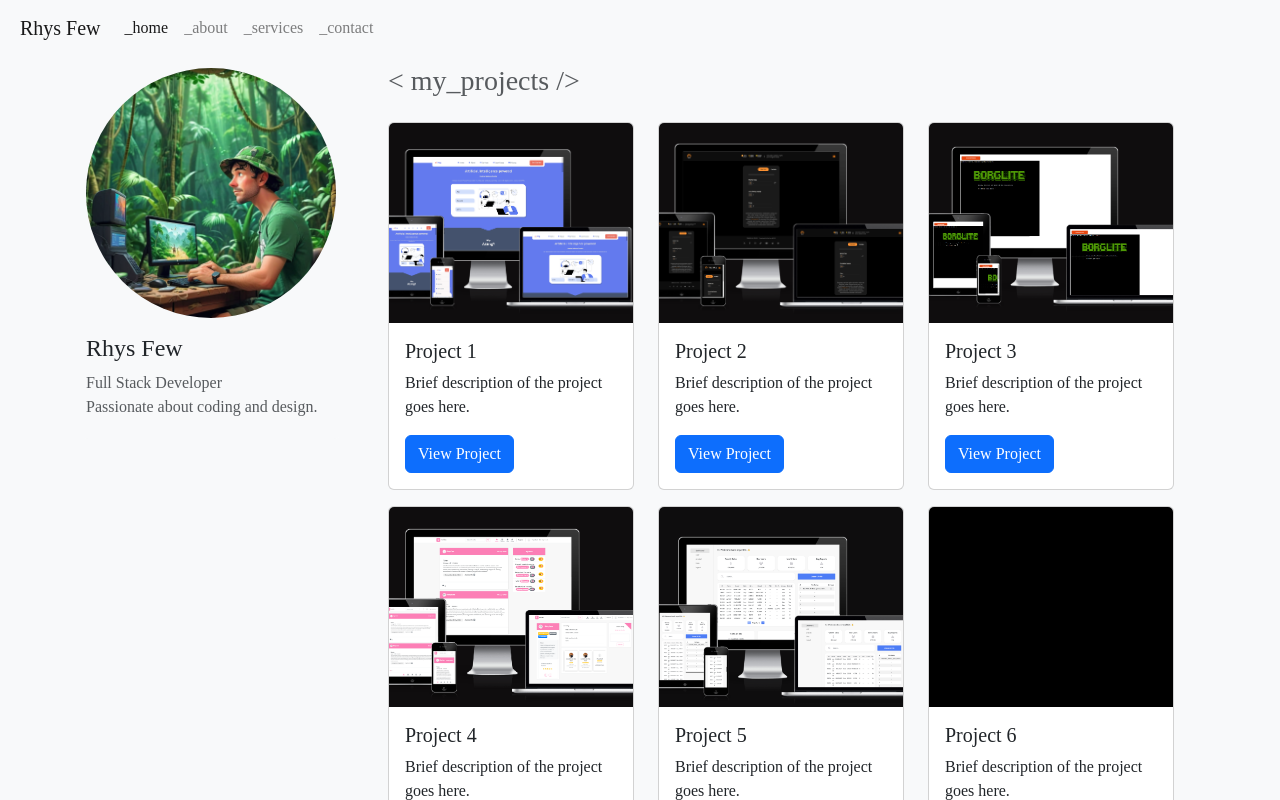
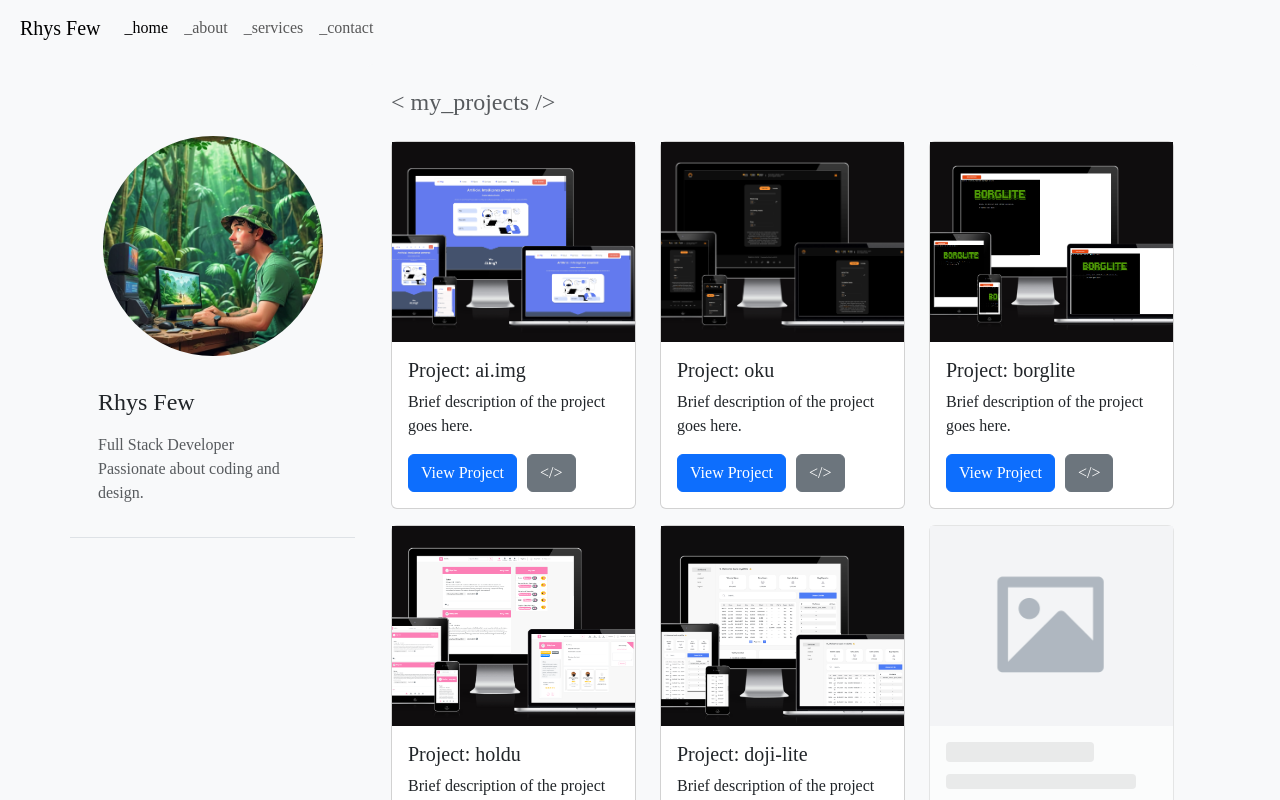
Before and after one commit to Ry-F3/portfolio, a React (Create React App) app in the folder my-portfolio/: page / in a window 1280 px wide. Shown: the top 800 px of the page. Built offline with nearby package versions, Linux system fonts and the light colour scheme.

Commit message:
Re-format the page with bootstrap media queries for different device sizes. Added custom styling for profile image scaling. Added a new placeholder image.

```diff
--- a/my-portfolio/public/index.html
+++ b/my-portfolio/public/index.html
@@ -11,9 +11,9 @@
     />
     <link
       rel="stylesheet"
-      href="https://cdn.jsdelivr.net/npm/bootstrap@4.6.0/dist/css/bootstrap.min.css"
-      integrity="sha384-B0vP5xmATw1+K9KRQjQERJvTumQW0nPEzvF6L/Z6nronJ3oUOFUFpCjEUQouq2+l"
-      crossorigin="anonymous" />
+      href="https://cdn.jsdelivr.net/npm/bootstrap@5.3.3/dist/css/bootstrap.min.css"
+    />
+
     <link rel="apple-touch-icon" href="%PUBLIC_URL%/logo192.png" />
     <!--
       manifest.json provides metadata used when your web app is installed on a
--- a/my-portfolio/src/App.js
+++ b/my-portfolio/src/App.js
@@ -4,15 +4,17 @@ import Home from "./pages/Home";
 import { Route, Routes } from "react-router-dom";
 import Navbar from "./components/navigation/NavBar";
 
+
+
 function App() {
   return (
     <div className={Styles.App}>
       <Navbar/>
-      <container className={Styles.Main}>
+      <div className={Styles.Main}>
         <Routes>
           <Route path="/" element={<Home />} />
         </Routes>
-      </container>
+      </div>
     </div>
   );
 }
--- a/my-portfolio/src/components/navigation/NavBar.js
+++ b/my-portfolio/src/components/navigation/NavBar.js
@@ -6,7 +6,7 @@ import { NavLink } from "react-router-dom"; // For active link handling
 
 function Navbar() {
   return (
-    <nav className="navbar navbar-expand-lg navbar-light bg-light p-2 fixed-top">
+    <nav className="navbar navbar-expand-lg navbar-light bg-light p-2">
       <div className="container-fluid">
         <NavLink className="navbar-brand" to="/">
           Rhys Few
--- a/my-portfolio/src/components/portfolio/ProjectCard.js
+++ /dev/null
@@ -1,25 +0,0 @@
-import React from "react";
-
-function ProjectCard({ image, title, description, link }) {
-  return (
-    <div className="col-md-4">
-      <div className="card mb-3">
-        <img
-          src={image}
-          className="card-img-top"
-          alt={title}
-          style={{ height: "200px", objectFit: "cover" }} // Ensure consistent image size
-        />
-        <div className="card-body">
-          <h5 className="card-title">{title}</h5>
-          <p className="card-text">{description}</p>
-          <a href={link} className="btn btn-primary">
-            View Project
-          </a>
-        </div>
-      </div>
-    </div>
-  );
-}
-
-export default ProjectCard;
--- a/my-portfolio/src/components/profile/ProfilePicture.js
+++ b/my-portfolio/src/components/profile/ProfilePicture.js
@@ -1,13 +1,13 @@
 import React from 'react';
-import ppImage from "../../images/pp/pp.png"; // Make sure the image path is correct
+import ppImage from "../../images/pp/pp.png";
+import Profile from "../../styles/profile/ProfilePicture.module.css"
 
 function ProfilePicture() {
   return (
     <img
       src={ppImage}
       alt="Profile Picture"
-      className="rounded-circle mb-3 mx-auto d-block mt-5"
-      style={{ width: "250px", height: "250px", objectFit: "cover" }}
+      className={`rounded-circle mb-3 mx-auto d-block mt-5 ${Profile.ProfileImage}`}
     />
   );
 }
--- /dev/null
+++ b/my-portfolio/src/components/projects/ProjectCard.js
@@ -0,0 +1,62 @@
+import React from "react";
+import Bar from "../../styles/projects/Projects.module.css";
+
+function ProjectCard({ image, title, description, link, repo, disabled }) {
+  const cardStyle = disabled
+    ? { opacity: 0.5, pointerEvents: "none" }
+    : { opacity: 1 };
+
+  return (
+    <div className="d-flex">
+      {" "}
+      {/* Flex container for consistent height */}
+      <div className="card mb-3 w-100" style={cardStyle}>
+        <img
+          src={image}
+          className="img-fluid"
+          alt={title}
+          style={{ height: "200px", objectFit: "cover" }} // Ensure consistent image size
+        />
+        <div
+          className="card-body d-flex flex-column justify-content-between"
+          style={{ minHeight: "150px" }}>
+          {disabled ? (
+            <div className="d-flex flex-column flex-grow-1 justify-content-between">
+              {/* Placeholder for project name */}
+              <div className={`${Bar.LineBarShort} mb-2`}></div>
+
+              {/* Placeholder for project description */}
+              <div className={`${Bar.LineBarLong} mb-2`}></div>
+              <div className={`${Bar.LineBarMedium} mb-2`}></div>
+
+              {/* Placeholder for buttons */}
+              <div className={`${Bar.PlaceHolderBtn} bg-secondary mt-3`}></div>
+            </div>
+          ) : (
+            <div className="d-flex flex-column flex-grow-1 justify-content-between">
+              <h5 className="card-title">{title}</h5>
+              <p className="card-text">{description}</p>
+              <div>
+                <a
+                  href={link}
+                  target="_blank"
+                  className="btn btn-primary"
+                  style={{ marginRight: "10px" }}
+                >
+                  View Project
+                </a>
+                {repo && (
+                  <a href={repo} target="_blank" className="btn btn-secondary">
+                    &lt;/&gt;
+                  </a>
+                )}
+              </div>
+            </div>
+          )}
+        </div>
+      </div>
+    </div>
+  );
+}
+
+export default ProjectCard;
--- a/my-portfolio/src/index.js
+++ b/my-portfolio/src/index.js
@@ -1,5 +1,5 @@
 import React from 'react';
-import ReactDOM from 'react-dom';
+import ReactDOM from 'react-dom/client';
 import './index.css';
 import App from './App';
 import { BrowserRouter as Router } from "react-router-dom";
--- a/my-portfolio/src/pages/Home.js
+++ b/my-portfolio/src/pages/Home.js
@@ -1,88 +1,85 @@
 import React from "react";
-import Image from "../components/profile/ProfilePicture"
-import Ai from "../images/projects/ai-img.png"
-import Oku from "../images/projects/oku.png"
-import BorgLite from "../images/projects/borglite.png"
-import Holdu from "../images/projects/holdu.png"
-import TraderTribe from "../images/projects/trade.png"
-import DojiLite from "../images/projects/doji-lite.png"
-import Black from "../images/projects/black.png"
-import ProjectCard from "../components/portfolio/ProjectCard";
+import Image from "../components/profile/ProfilePicture";
+import Ai from "../images/projects/ai-img.png";
+import Oku from "../images/projects/oku.png";
+import BorgLite from "../images/projects/borglite.png";
+import Holdu from "../images/projects/holdu.png";
+import TraderTribe from "../images/projects/trade.png";
+import DojiLite from "../images/projects/doji-lite.png";
+import Black from "../images/projects/black.png";
+import ProjectCard from "../components/projects/ProjectCard";
 
 function Home() {
   return (
     <div className="d-flex bg-light flex-column min-vh-100">
-      <div className="container mt-3 flex-fill">
+      <div className="container mt-2 flex-fill">
         {/* Main Content Section */}
-        <div className="d-flex">
-          {/* Left Sidebar */}
+        <div className="row">
+          {/* Left Sidebar (Profile) */}
           <div
-            className="bg-light rounded p-1"
+            className="col-12 col-md-3 mb-3 g-4 mb-md-0 bg-light border-bottom border-muted"
             style={{
-              width: "300px",
-              top: "10px",
               height: "fit-content",
-            }}
-          >
-
-            <Image/>
-            <h4 className="text-left">Rhys Few</h4>
+            }}>
+            <Image />
+            <div className="p-3">
+              <h4 className="text-left mb-3">Rhys Few</h4>
               <p className="text-left text-muted">
                 Full Stack Developer <br />
                 Passionate about coding and design.
               </p>
             </div>
+          </div>
 
-
-          {/* Right Content Area */}
-          <div className="flex-fill mt-4 ms-4">
-            {/* Outer Box */}
+          {/* Right Content Area (Projects) */}
+          <div className="col-12 col-md-9">
             <div className="p-4 rounded bg-light">
-              <h3 className="text-left text-muted mb-4">&lt; my_projects /&gt;</h3>
-              <div className="row">
-                {/* Project 1 */}
+              <h4 className="text-left text-muted mb-4">
+                &lt; my_projects /&gt;
+              </h4>
+              <div className="row row-cols-md-2 row-cols-sm-1 row-cols-lg-2 row-cols-xl-3">
+                {/* Project Cards */}
                 <ProjectCard
                   image={Ai}
-                  title="Project 1"
+                  title="Project: ai.img"
                   description="Brief description of the project goes here."
-                  link="#"
+                  link="https://ry-f3.github.io/ai-img/"
+                  repo="https://github.com/Ry-F3/ai-img"
                 />
-
-                {/* Project 2 */}
                 <ProjectCard
                   image={Oku}
-                  title="Project 2"
+                  title="Project: oku"
                   description="Brief description of the project goes here."
-                  link="#"
+                  link="https://ry-f3.github.io/Oku/"
+                  repo="https://github.com/Ry-F3/Oku"
                 />
-
-                {/* Project 3 */}
                 <ProjectCard
                   image={BorgLite}
-                  title="Project 3"
+                  title="Project: borglite"
                   description="Brief description of the project goes here."
-                  link="#"
+                  link="https://borglite.herokuapp.com/"
+                  repo="https://github.com/Ry-F3/BorgLite"
                 />
-                  {/* Project 4 */}
                 <ProjectCard
                   image={Holdu}
-                  title="Project 4"
+                  title="Project: holdu"
                   description="Brief description of the project goes here."
-                  link="#"
+                  link="https://hold-u-c52c62c74dca.herokuapp.com/"
+                  repo="https://github.com/Ry-F3/holdu"
                 />
-                  {/* Project 5 */}
                 <ProjectCard
                   image={DojiLite}
-                  title="Project 5"
+                  title="Project: doji-lite"
                   description="Brief description of the project goes here."
-                  link="#"
+                  link="https://dashboard.heroku.com/apps/doji-lite"
+                  repo="https://github.com/Ry-F3/doji-lite-v2"
                 />
-                  {/* Project 6 */}
                 <ProjectCard
                   image={Black}
                   title="Project 6"
                   description="Brief description of the project goes here."
                   link="#"
+                  disabled={true}
                 />
               </div>
             </div>
--- /dev/null
+++ b/my-portfolio/src/styles/profile/ProfilePicture.module.css
@@ -0,0 +1,21 @@
+/* Corrected the typo in the class name */
+@media (max-width: 767px) {
+    .ProfileImage {
+      width: 150px;
+      height: 150px;
+    }
+  }
+
+  @media (min-width: 768px) and (max-width: 991px) {
+    .ProfileImage {
+      width: 175px;
+      height: 175px;
+    }
+  }
+
+  @media (min-width: 992px) {
+    .ProfileImage {
+      width: 220px;
+      height: 220px;
+    }
+  }
--- /dev/null
+++ b/my-portfolio/src/styles/projects/Projects.module.css
@@ -0,0 +1,29 @@
+.LineBarShort {
+    background-color: #dcdcdc;
+    height: 20px;
+    width: 70%;
+    margin-bottom: 10px;
+    border-radius: 4px;
+}
+
+.LineBarMedium {
+    background-color: #dcdcdc;
+    height: 15px;
+    width: 85%;
+    margin-bottom: 10px;
+    border-radius: 4px;
+}
+
+.LineBarLong {
+    background-color: #dcdcdc;
+    height: 15px;
+    width: 90%;
+    margin-bottom: 10px;
+    border-radius: 4px;
+}
+
+.PlaceHolderBtn {
+    height: 30px;
+    width: 60%;
+    border-radius: 4px;
+}
```
Also changed, not shown: my-portfolio/src/styles/Pages/Home.module.css (added, +22 -0 lines), my-portfolio/src/images/projects/black.png. Lines whose indentation alone changed are shown as unchanged.
